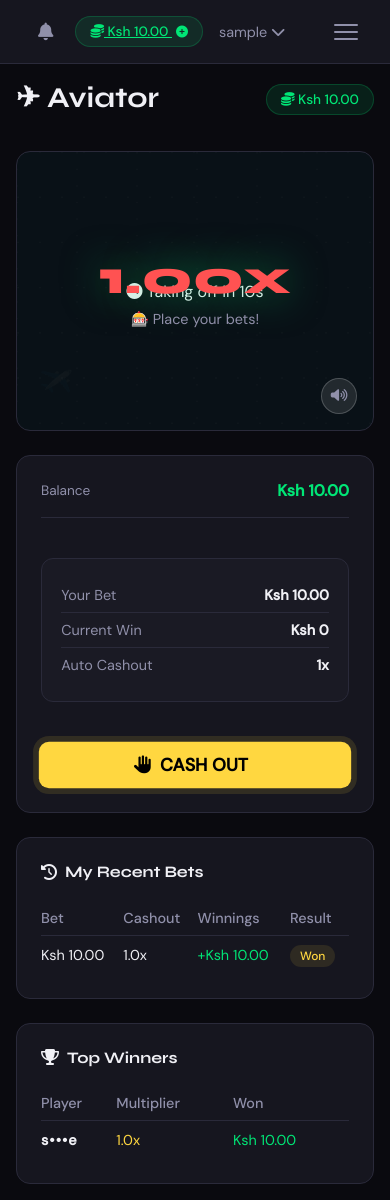
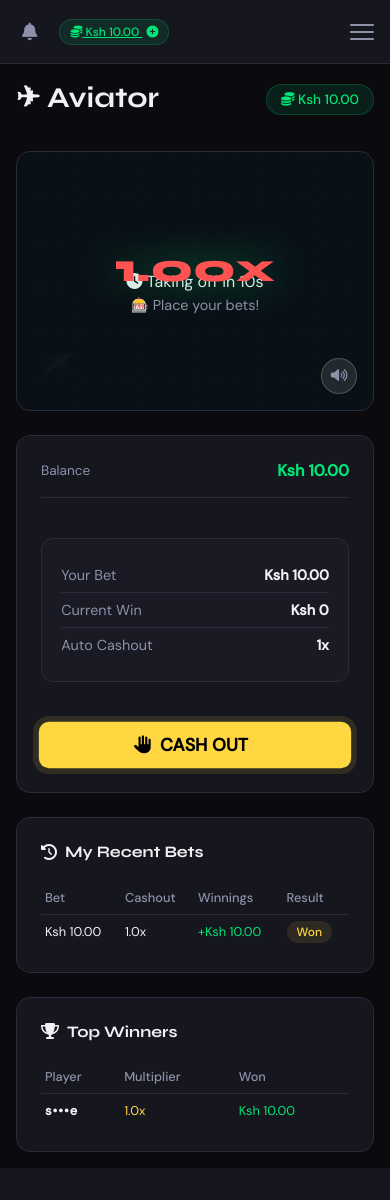
Before and after one commit to waabiud/earnnest, a Django app: page /aviator/ in a window 390 px wide. After the commit the page ends 1168 px from the top, so only its background shows below. Run offline with Django 4.2, Linux system fonts and the light colour scheme; a user stored in the database is signed in; tables that the repository leaves empty hold one stand-in row (values such as "Sample post"); data that the repository does not hold is empty; parts of the project's set-up code (start-up, migrations or seed data) failed here and were passed over.

Commit message:
Enhance CSS styles for responsive design

```diff
--- a/static/css/style.css
+++ b/static/css/style.css
@@ -1096,3 +1096,186 @@ tr:last-child td { border-bottom: none; }
     letter-spacing:1px;
     color:var(--text);
 }
+
+html, body {
+    width: 100%;
+    min-height: 100vh;
+    overflow-x: hidden;
+}
+
+.main-content {
+    width: 100%;
+    min-height: calc(100vh - 64px);
+    overflow-x: hidden;
+}
+
+.dashboard-wrapper {
+    width: 100%;
+    padding: 1.5rem;
+    box-sizing: border-box;
+}
+
+/* Fix navbar on mobile */
+@media (max-width: 768px) {
+    .navbar {
+        padding: 0 1rem;
+        position: sticky;
+        top: 0;
+        z-index: 100;
+        width: 100%;
+    }
+
+    .dashboard-wrapper {
+        padding: 1rem;
+    }
+
+    .stats-grid {
+        grid-template-columns: repeat(2, 1fr) !important;
+    }
+
+    .dashboard-grid {
+        grid-template-columns: 1fr !important;
+    }
+
+    .aviator-layout {
+        grid-template-columns: 1fr !important;
+    }
+
+    .aviator-screen {
+        min-height: 260px !important;
+    }
+
+    .multiplier-value {
+        font-size: 3.5rem !important;
+    }
+
+    .casino-games-grid {
+        grid-template-columns: 1fr !important;
+    }
+
+    .auth-wrapper {
+        grid-template-columns: 1fr !important;
+        min-height: 100vh;
+    }
+
+    .auth-left {
+        display: none !important;
+    }
+
+    .auth-right {
+        width: 100%;
+        padding: 1.5rem 1rem;
+        min-height: 100vh;
+        align-items: flex-start;
+        padding-top: 3rem;
+    }
+
+    .auth-card {
+        width: 100%;
+        max-width: 100%;
+        padding: 1.5rem;
+    }
+
+    .referral-banner {
+        flex-direction: column !important;
+    }
+
+    .referral-link-box {
+        max-width: 100% !important;
+    }
+
+    .section {
+        padding: 3rem 1rem !important;
+    }
+
+    .cta-section {
+        margin: 0 1rem 3rem !important;
+        padding: 2rem 1rem !important;
+    }
+
+    .steps-grid {
+        grid-template-columns: 1fr 1fr !important;
+    }
+
+    .earning-grid {
+        grid-template-columns: 1fr !important;
+    }
+
+    .footer {
+        padding: 1.5rem 1rem !important;
+        flex-direction: column !important;
+        gap: 0.8rem !important;
+        text-align: center !important;
+    }
+
+    .landing-nav {
+        padding: 1rem !important;
+    }
+
+    .activate-wrapper {
+        padding: 1rem !important;
+        align-items: flex-start !important;
+        padding-top: 2rem !important;
+    }
+
+    .activate-card {
+        padding: 1.5rem !important;
+    }
+
+    table {
+        font-size: 0.8rem;
+    }
+
+    th, td {
+        padding: 8px 4px !important;
+    }
+
+    .nav-user .wallet-badge {
+        font-size: 0.75rem;
+        padding: 4px 10px;
+    }
+
+    .username {
+        display: none;
+    }
+
+    .game-info-row {
+        flex-wrap: wrap;
+    }
+
+    .hero h1 {
+        font-size: 2.2rem !important;
+        letter-spacing: -1px !important;
+    }
+
+    .hero p {
+        font-size: 1rem !important;
+    }
+
+    .hero-buttons {
+        flex-direction: column;
+        align-items: center;
+    }
+
+    .hero-stats {
+        gap: 1rem !important;
+    }
+
+    .hero-stat-value {
+        font-size: 1.5rem !important;
+    }
+}
+
+@media (max-width: 400px) {
+    .stats-grid {
+        grid-template-columns: 1fr !important;
+    }
+
+    .steps-grid {
+        grid-template-columns: 1fr !important;
+    }
+
+    .multiplier-value {
+        font-size: 2.5rem !important;
+    }
+}
```
